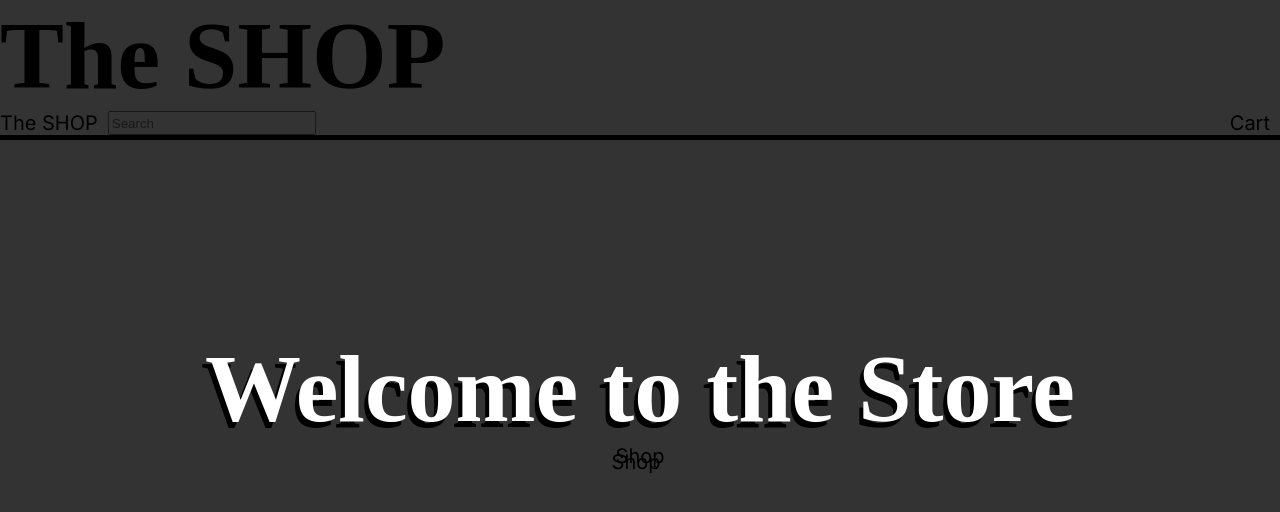
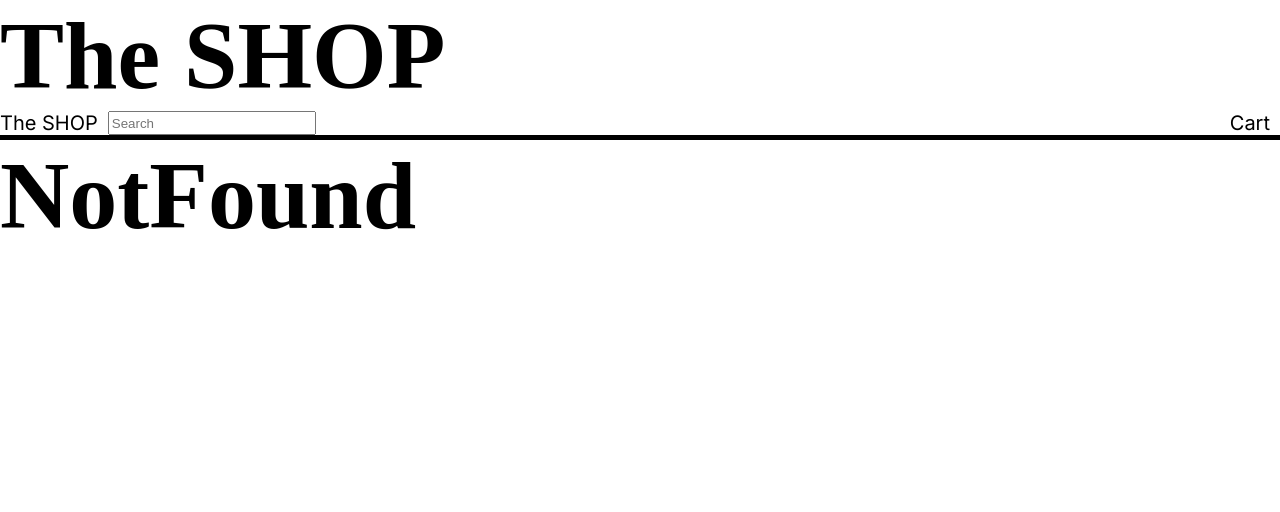
Before and after one commit to bkylee/shopping-cart, a React (Create React App) app: page / in a window 1280 px wide. Shown: the top 512 px of the page. Built offline with nearby package versions, Linux system fonts and the light colour scheme; a web font is replaced by a local one.

Commit message:
changed paths for routes

```diff
--- a/package.json
+++ b/package.json
@@ -2,7 +2,7 @@
   "name": "shopping-cart",
   "version": "0.1.0",
   "private": true,
-  "homepage": "http://bkylee.github.io//shopping-cart",
+  "homepage": "http://bkylee.github.io/shopping-cart",
   "dependencies": {
     "@testing-library/jest-dom": "^5.16.5",
     "@testing-library/react": "^13.4.0",
--- a/src/App.js
+++ b/src/App.js
@@ -73,9 +73,9 @@ const App = () => {
     <>
     <Header />
     <Routes>
-        <Route path='/' element={<Welcome />} />
-        <Route path="/shop" element={<ShowProducts total={total} addQuantity={addQuantity} reduceQuantity={reduceQuantity} toggleShow={toggleShow} addCart={addCart} showCart={showCart} cart={cart} allItems={allItems} removeItem={removeItem}/>}/>
-        <Route path="/cart" element={<ShoppingCart  total={total} addQuantity={addQuantity} reduceQuantity={reduceQuantity} cart={cart} removeItem={removeItem}/>} />
+        <Route path='/shopping-cart' element={<Welcome />} />
+        <Route path="/shopping-cart/shop" element={<ShowProducts total={total} addQuantity={addQuantity} reduceQuantity={reduceQuantity} toggleShow={toggleShow} addCart={addCart} showCart={showCart} cart={cart} allItems={allItems} removeItem={removeItem}/>}/>
+        <Route path="/shopping-cart/cart" element={<ShoppingCart  total={total} addQuantity={addQuantity} reduceQuantity={reduceQuantity} cart={cart} removeItem={removeItem}/>} />
         <Route path='*' element={<NotFound />} />
     </Routes>
     </>
```
